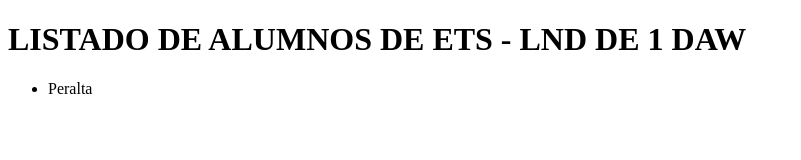
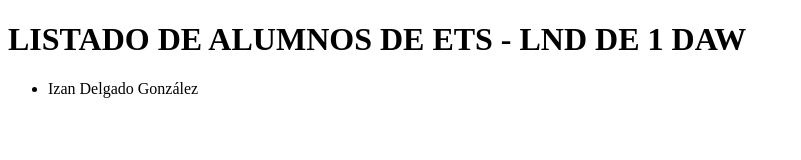
Before and after one commit to asanreyl/etsjobs-2425, a plain HTML site: page index.html in a window 1280 px wide. Shown: the whole page, without its empty margins (0-801 px from the left). Drawn offline with Linux system fonts and the light colour scheme.

Commit message:
Commit - Izan

```diff
--- a/index.html
+++ b/index.html
@@ -9,7 +9,8 @@
         <h1> LISTADO DE ALUMNOS DE ETS - LND DE 1 DAW </h1>
 
         <ul>
-            <li> Peralta </li>
+              <li> Izan Delgado González </li>
         </ul>
+
     </body>
     </html>
```
